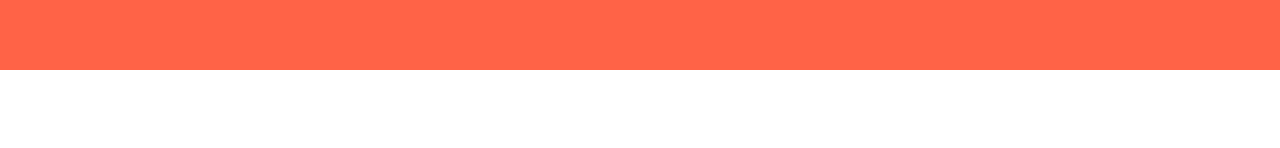
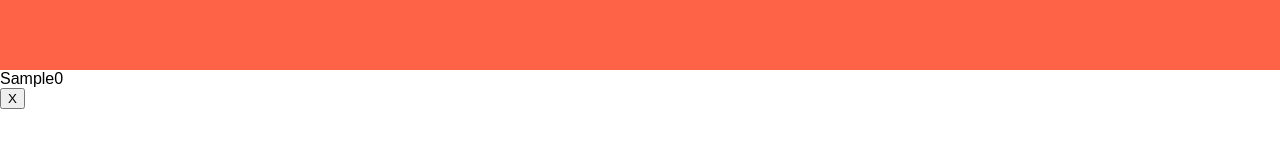
Before and after one commit to kim-ensu/react-todo-typescript, a React (Create React App) app: page / in a window 1280 px wide. Both pictures are taken after typing "Sample" into the empty fields and a click on the button "Add Task". Shown: the part 170-318 px from the top of the page. Built offline with nearby package versions, Linux system fonts and the light colour scheme.

Commit message:
Create TodoTask component

```diff
--- a/src/App.tsx
+++ b/src/App.tsx
@@ -1,5 +1,6 @@
 import React, {FC, ChangeEvent, useState} from 'react';
 import './App.css';
+import TodoTask from './Components/TodoTask';
 import {ITask} from './Interfaces';
 
 const App: FC = () => {
@@ -32,7 +33,11 @@
         </div>
         <button onClick={addTask}>Add Task</button>
       </div>
-      <div className="todoList"></div>
+      <div className="todoList">
+        {todoList.map((task: ITask, key: number) => (
+          <TodoTask key={key} task={task}/>
+        ))}
+      </div>
     </div>
   );
 }
--- /dev/null
+++ b/src/Components/TodoTask.tsx
@@ -0,0 +1,20 @@
+import React, {FC} from 'react'
+import { ITask } from '../Interfaces'
+
+interface Props {
+  task: ITask;
+}
+
+const TodoTask: FC<Props> = ({task}) => {
+  return (
+    <div className='task'>
+      <div className="content">
+        <span>{task.taskName}</span>
+        <span>{task.deadline}</span>
+      </div>
+      <button>X</button>
+    </div>
+  )
+}
+
+export default TodoTask
```
